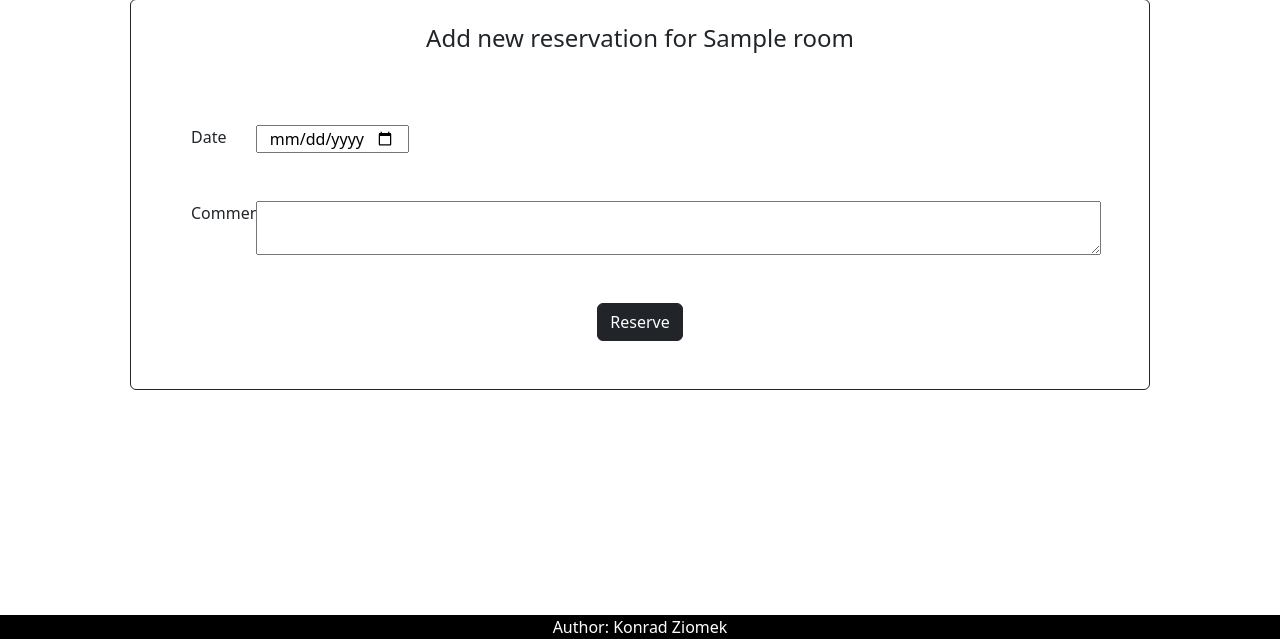
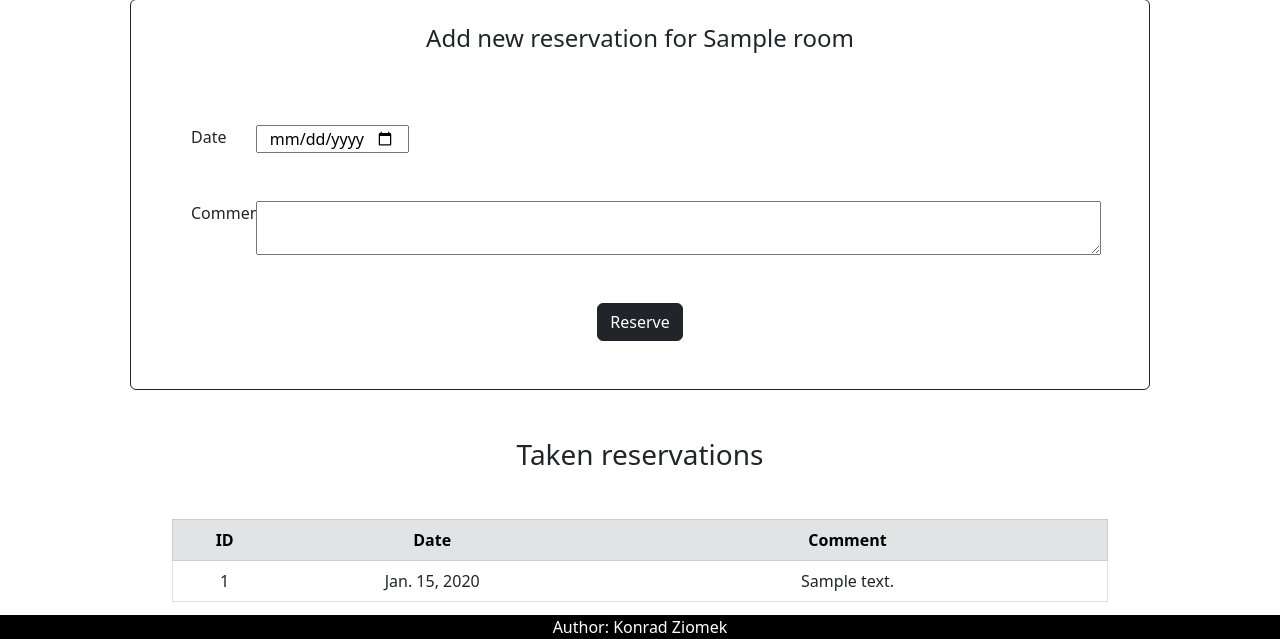
Before and after one commit to konradziomek95/Django_Room_Reservation_App, a Django app: template templates/add-reservation.html in a window 1280 px wide. Shown: the part 161-800 px from the top of the page. Run offline with Django 4.2, Linux system fonts and the light colour scheme; the template is opened without the code that fills it: values that come from a table or form of the project are taken from there, others are empty; tables that the repository leaves empty hold one stand-in row (values such as "Sample post").

Commit message:
engine update

```diff
--- a/templates/add-reservation.html
+++ b/templates/add-reservation.html
@@ -57,6 +57,29 @@
         </div>
     </form>
 </div>
+{% if reservations %}
+<div class="container table-bordered" style="width:60rem">
+    <h3 class=" text-center mt-4">Taken reservations</h3>
+    <table class="table mt-5">
+        <thead class="table-secondary ">
+        <tr>
+            <th class=" col-1 text-center">ID</th>
+            <th class=" col-3 text-center">Date</th>
+            <th class="col-5 text-center">Comment</th>
+        </tr>
+        </thead>
+        <tbody>
+        {% for reservation in reservations %}
+            <tr>
+                <td class="text-center">{{ reservation.id }}</td>
+                <td class="text-center">{{ reservation.date }}</td>
+                <td class="text-center">{{ reservation.comment }}</td>
+            </tr>
+        {% endfor %}
+        </tbody>
+    </table>
+</div>
+{% endif %}
 {% if error %}
     <!-- Form error -->
     <div class="alert alert-warning alert-dismissible fade show  text-center" role="alert">
--- a/templates/available-rooms.html
+++ b/templates/available-rooms.html
@@ -49,6 +49,7 @@
         <th scope="col" class="col-3 text-center">Name</th>
         <th scope="col" class="text-center">Capacity</th>
         <th scope="col" class="text-center">Projector</th>
+        <th class="text-center"> Today</th>
         <th scope="col" class="col-2 text-center">Options</th>
     </tr>
     </thead>
@@ -62,6 +63,11 @@
                 <td class="text-center">&#x2705;</td>
             {% else %}
                 <td class="text-center">&#10060;</td>
+            {% endif %}
+            {% if room.availability %}
+            <td class="text-center text-danger">Reserved</td>
+            {% else %}
+            <td class="text-center text-success">Available</td>
             {% endif %}
             <td class="col-md-auto">
                 <a href="/room/modify/{{ room.id }}" class="link-primary">Edit</a>
--- a/templates/room-info.html
+++ b/templates/room-info.html
@@ -74,7 +74,9 @@
         </div>
     </div>
 </div>
+{% if reservations %}
 <div class="container table-bordered" style="width:60rem">
+    <h3 class=" text-center mt-4">Taken reservations</h3>
     <table class="table mt-5">
         <thead class="table-secondary ">
         <tr>
@@ -94,6 +96,7 @@
         </tbody>
     </table>
 </div>
+{% endif %}
 <footer class="footer">
     Author: Konrad Ziomek
 </footer>
```
Also changed, not shown: reservation_app/views.py (+6 -1 lines).
